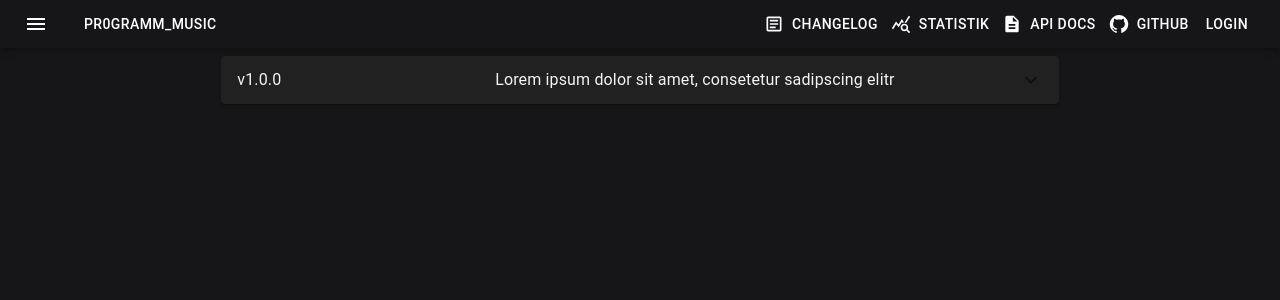
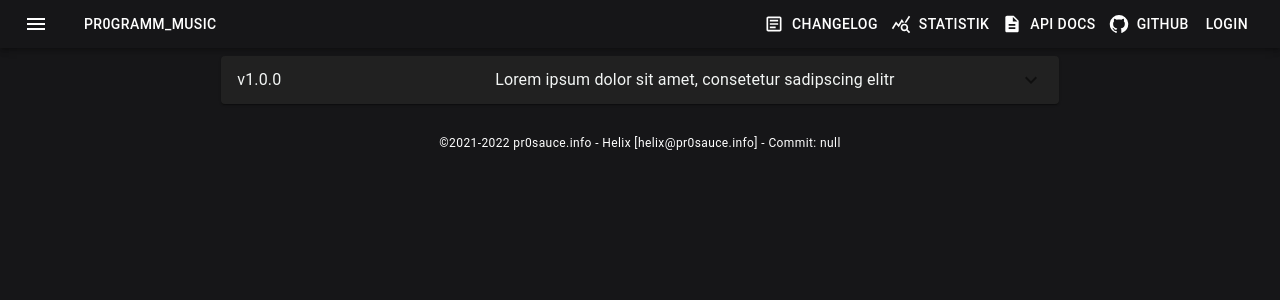
Before and after one commit to Pacerino/pr0music_frontend, a Next.js app: page /changelog in a window 1280 px wide. Shown: the top 300 px of the page. Built offline with nearby package versions, Linux system fonts and the light colour scheme; no server answers.

Commit message:
Added Footer with Git Commit Hash

```diff
--- /dev/null
+++ b/components/footer.js
@@ -0,0 +1,38 @@
+import React from "react";
+import {
+    AppBar,
+    Toolbar,
+    Typography,
+    Grid,
+    Link
+} from "@mui/material";
+import {
+    Security,
+    Info
+} from "@mui/icons-material";
+
+const Footer = () => <>
+        {/* <Grid container justify="center" style={{minHeight: "212px"}}>
+            <Grid container item sm={6} xs={11} justify="space-between">
+                <Grid item sm={5} xs={12}>
+                    <Security color="action" />
+                    <Typography paragraph>
+                        The donations made on this site are sent through a secured connection and processed by Stripe. This site is compliant with the Payment Card Industry and Data Security Standard. Read more about Stripe security <Link href="https://stripe.com/docs/security/stripe" target="_blank" alt="Stripe">here</Link>.
+                    </Typography>
+                </Grid>
+                <Grid item sm={5} xs={11}>
+                    <Info color="action" />
+                    <Typography paragraph>
+                        This Web App is fully responsive. Made in <Link href="https://reactjs.org/" target="_blank">ReactJS</Link>, using <Link href="https://material-ui.com" target="_blank">Material-UI</Link> and <Link href="https://stripe.com/docs/stripe-js/react" target="_blank">React Stripe</Link>. Its given free of use by <Link href="https://angeloron.com" target="_blank">Ange loron</Link>. react-material-ui-stripe-payment is under the MIT license and can be dowloaded <Link href="https://gitlab.com/angeloron/react-material-ui-stripe-payment" target="_blank">here</Link>.
+                    </Typography>
+                </Grid>
+            </Grid>
+        </Grid> */}
+        <AppBar position="static" elevation={0} component="footer">
+            <Toolbar style={{ justifyContent: "center" }}>
+                <Typography variant="caption">©2021-2022 <a href="https://pr0sauce.info/">pr0sauce.info</a> - Helix [helix@pr0sauce.info] - Commit: {(process.env.NEXT_PUBLIC_GO_REVISION ? process.env.NEXT_PUBLIC_GO_REVISION : "null")}</Typography>
+            </Toolbar>
+        </AppBar>
+    </>
+
+export default Footer;
--- a/pages/_app.js
+++ b/pages/_app.js
@@ -8,6 +8,7 @@ import Box from '@mui/material/Box';
 import client from "../apollo-client";
 import { ApolloProvider } from "@apollo/client";
 import Head from 'next/head'
+import Footer from '../components/footer'
 
 
 import {ThemeProvider } from "@mui/material/styles";
@@ -34,6 +35,7 @@ function MyApp({ Component, pageProps: { session, ...pageProps } }) {
           ) : (
             <Component {...pageProps} />
           )}
+          <Footer />
           </ApolloProvider>
         </ThemeProvider>
       </SessionProvider>
```
